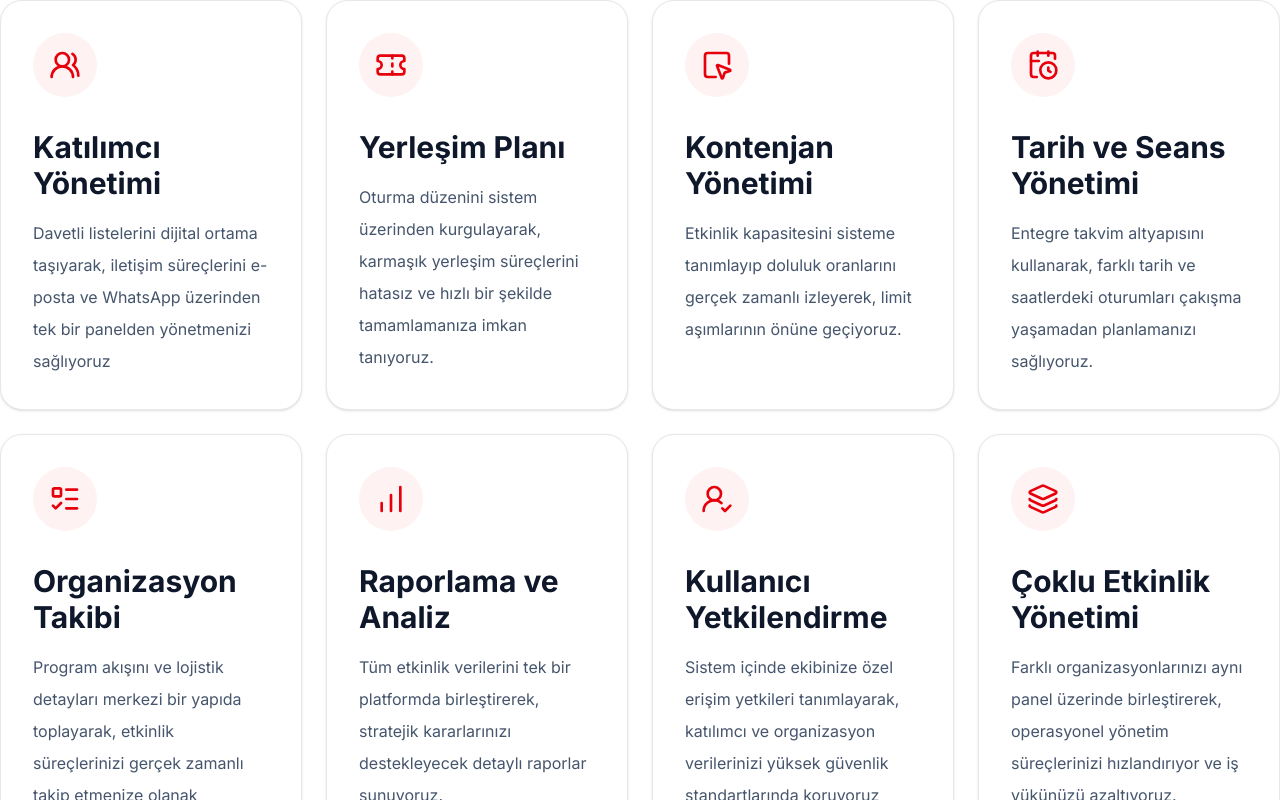
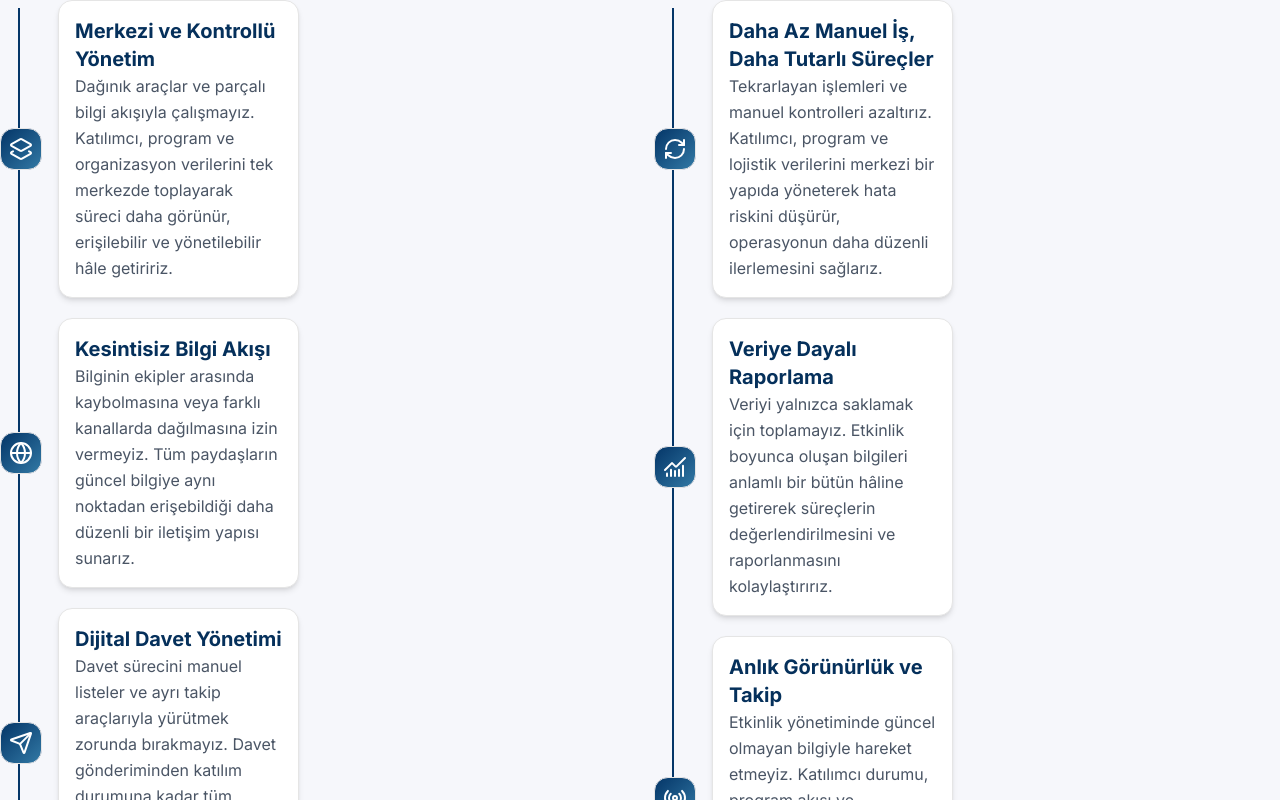
Before and after one commit to beyzaisil/Evenly-Landing, a Next.js app: page / in a window 1280 px wide. Shown: the top 800 px of the page. Built offline with nearby package versions, Linux system fonts and the light colour scheme.

Commit message:
feat: add advantages section

```diff
--- a/app/page.tsx
+++ b/app/page.tsx
@@ -1,12 +1,14 @@
 import { div, footer, nav } from "framer-motion/client";
 import Image from "next/image";
-import { Calendar,Users,Shield,Settings,CircleUser } from "lucide-react";
+import { Calendar, Users, Shield, Settings, CircleUser } from "lucide-react";
 import { FeatureSection } from "@/components/sections/FeatureSection";
+import { AdvantageSections } from "@/components/sections/advantage-section"
 export default function Home() {
   return (
 
-
-    <FeatureSection/>
+    <>
+      <AdvantageSections />
+    </>
 
 
   );
--- /dev/null
+++ b/components/blocks/cards/advantage-card.tsx
@@ -0,0 +1,24 @@
+import { Advantage } from "@/types/advantage";
+import { Icon } from "lucide-react";
+
+
+export function AdvantageCard({ icon: Icon, title, description }: Advantage) {
+
+    return (
+
+        <div className=" grid grid-cols-1 md:grid-cols-2 gap-7  ">
+
+            <div className=" relative flex flex-col gap-5 ">
+                <div className=" group flex  gap-4 items-center">
+                    <div className=" relative z-10 flex  p-2  items-center justify-center rounded-xl border bg-[#1e3a8a] text-white bg-gradient-to-br from-primary-hover to-brand-accent">
+                        <Icon /> </div>
+
+                    <div className="rounded-xl border p-4 bg-white shadow-md hover:shadow-xl hover:-translate-y-2 hover:scale-[1.04] transition-all duration-300">
+                        <p className="font-bold text-xl text-[#05305b]">{title}</p>
+                        <div className="text-gray-600 text-sm md:text-base leading-relaxed">{description}</div>
+                    </div>
+                </div>
+            </div>
+        </div>
+    )
+}
--- /dev/null
+++ b/components/sections/advantage-column.tsx
@@ -0,0 +1,26 @@
+
+import { Advantage } from "@/types/advantage"
+import { AdvantageCard } from "../blocks/cards/advantage-card";
+import { div } from "framer-motion/client";
+export function AdvantageColumn({ items }: { items: Advantage[] }) {
+    return (
+        <div className="relative flex flex-col gap-5 ">
+            <div className="absolute left-4.5 top-2 bottom-2 w-0.5 bg-[#053668]" />
+            {items.map((advantage) => (
+                <AdvantageCard
+                    key={advantage.id}
+                    id={advantage.id}
+                    icon={advantage.icon}
+                    title={advantage.title}
+                    description={advantage.description}
+                />
+            ))}
+        </div>
+
+
+
+
+
+
+    );
+}
--- /dev/null
+++ b/components/sections/advantage-section.tsx
@@ -0,0 +1,13 @@
+import { AdvantageItems } from "@/data/advantages";
+import { AdvantageColumn } from "@/components/sections/advantage-column";
+
+export function AdvantageSections() {
+    return (
+        <div className="grid grid-cols-1 md:grid-cols-2 gap-7 bg-[#f6f7fb] min-h-screen ">
+            <AdvantageColumn items={AdvantageItems.slice(0, 3)} />
+            <AdvantageColumn items={AdvantageItems.slice(3, 6)} />
+
+        </div>
+
+    )
+}
--- /dev/null
+++ b/data/advantages.ts
@@ -0,0 +1,43 @@
+import { Advantage } from "@/types/advantage";
+import { Layers2, Globe, Send, RefreshCw, ChartNoAxesCombined, Radio } from "lucide-react";
+export const AdvantageItems: Advantage[] = [
+
+    {
+        id: 1,
+        icon: Layers2,
+        title: "Merkezi ve Kontrollü Yönetim",
+        description: "Dağınık araçlar ve parçalı bilgi akışıyla çalışmayız. Katılımcı, program ve organizasyon verilerini tek merkezde toplayarak süreci daha görünür, erişilebilir ve yönetilebilir hâle getiririz."
+
+    },
+    {
+        id: 2,
+        icon: Globe,
+        title: "Kesintisiz Bilgi Akışı",
+        description: "Bilginin ekipler arasında kaybolmasına veya farklı kanallarda dağılmasına izin vermeyiz. Tüm paydaşların güncel bilgiye aynı noktadan erişebildiği daha düzenli bir iletişim yapısı sunarız."
+    },
+    {
+        id: 3,
+        icon: Send,
+        title: "Dijital Davet Yönetimi",
+        description: "Davet sürecini manuel listeler ve ayrı takip araçlarıyla yürütmek zorunda bırakmayız. Davet gönderiminden katılım durumuna kadar tüm süreci tek akış üzerinden yönetilebilir hâle getiririz."
+    },
+    {
+        id: 4,
+        icon: RefreshCw,
+        title: "Daha Az Manuel İş, Daha Tutarlı Süreçler",
+        description: "Tekrarlayan işlemleri ve manuel kontrolleri azaltırız. Katılımcı, program ve lojistik verilerini merkezi bir yapıda yöneterek hata riskini düşürür, operasyonun daha düzenli ilerlemesini sağlarız."
+    },
+    {
+        id: 5,
+        icon: ChartNoAxesCombined,
+        title: "Veriye Dayalı Raporlama",
+        description: "Veriyi yalnızca saklamak için toplamayız. Etkinlik boyunca oluşan bilgileri anlamlı bir bütün hâline getirerek süreçlerin değerlendirilmesini ve raporlanmasını kolaylaştırırız."
+    },
+    {
+        id: 6,
+        icon: Radio,
+        title: "Anlık Görünürlük ve Takip",
+        description: "Etkinlik yönetiminde güncel olmayan bilgiyle hareket etmeyiz. Katılımcı durumu, program akışı ve operasyonel detayları gerçek zamanlı takip ederek değişikliklere zamanında yanıt verilmesini sağlarız."
+    }
+
+];
--- /dev/null
+++ b/types/advantage.ts
@@ -0,0 +1,7 @@
+import { LucideIcon } from "lucide-react";
+export type Advantage={
+    id:number;
+    icon:LucideIcon;
+    title:String;
+    description:String;
+};
```
